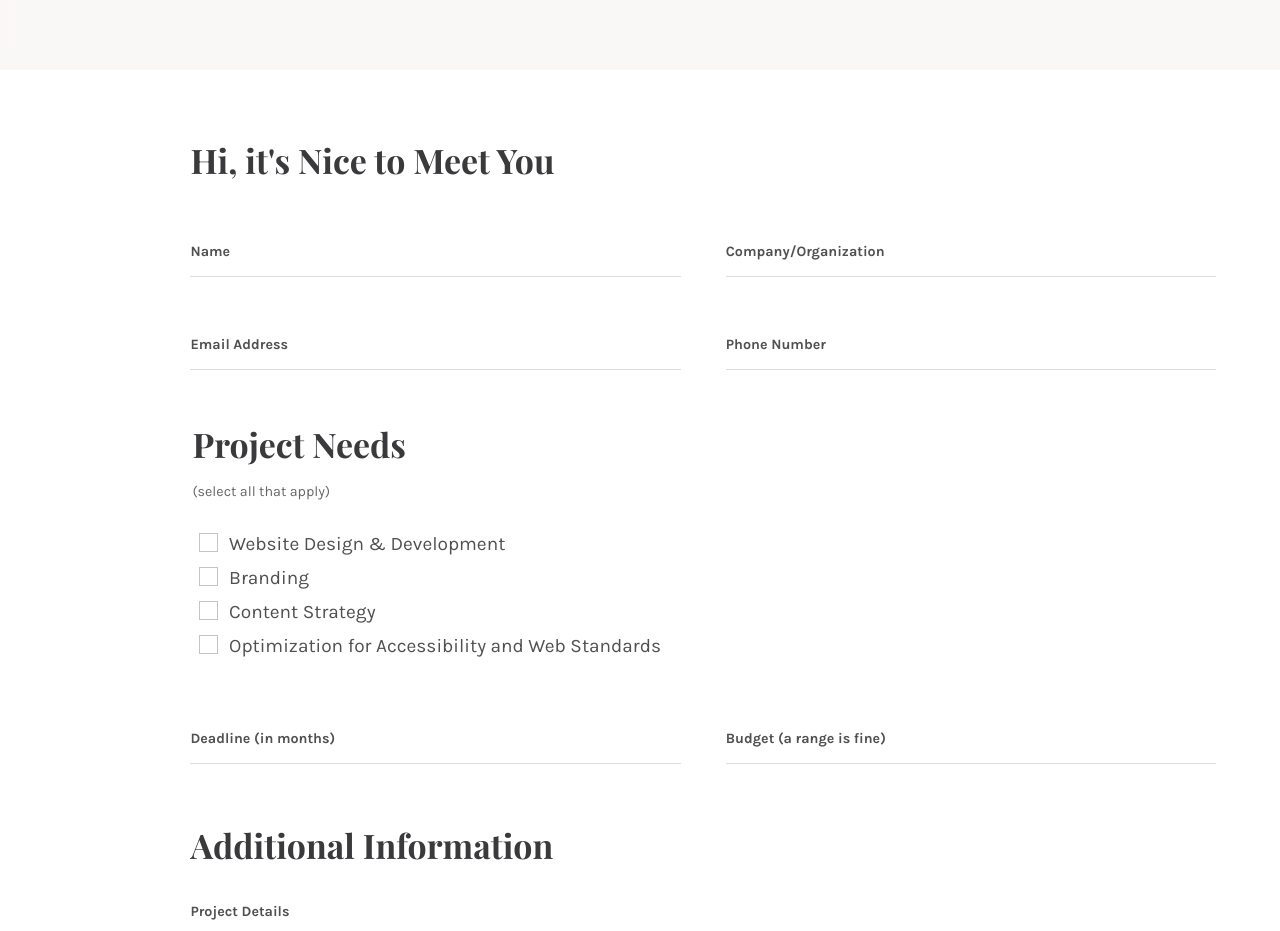
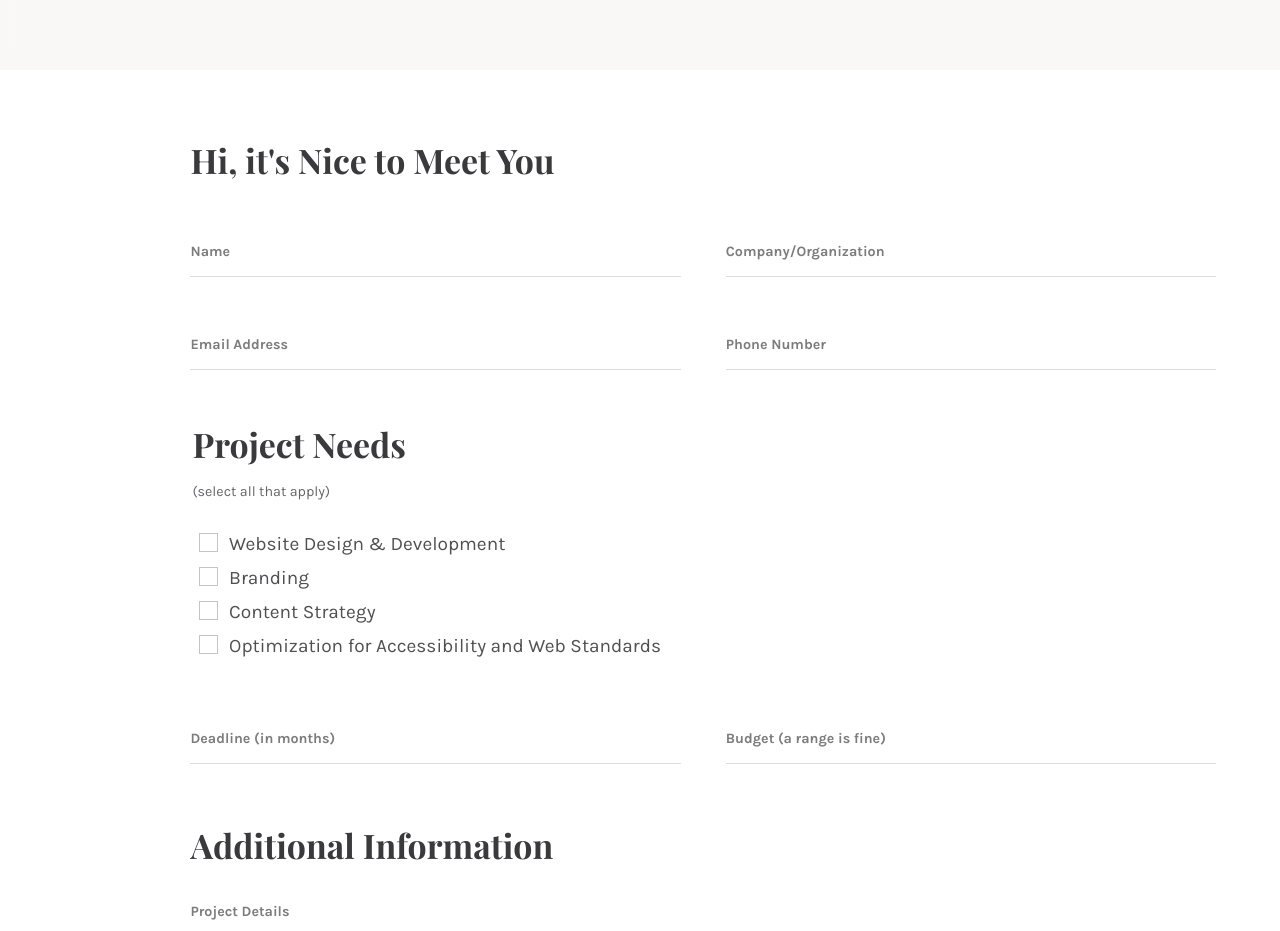
Before and after one commit to claxondesignco/claxondesignco.github.io, a Jekyll site: the page built from index.md, in a window 1280 px wide. Shown: the part 4943-5874 px from the top of the page. Built offline with Jekyll 4.4.1, drawn with Linux system fonts in a browser that asks for light colours; nearby versions of some CDN libraries; comment, search, counter and statistics services are not loaded.

Commit message:
Lightened color on field labels.

```diff
--- a/_sass/_forms.sass
+++ b/_sass/_forms.sass
@@ -16,7 +16,7 @@ label
   font-size: ms(-1)
   line-height: 1.5em
   font-family: $sans
-  color: $black-t2
+  color: $black-t4
 
   h2
     margin-bottom: 0.25em
```
